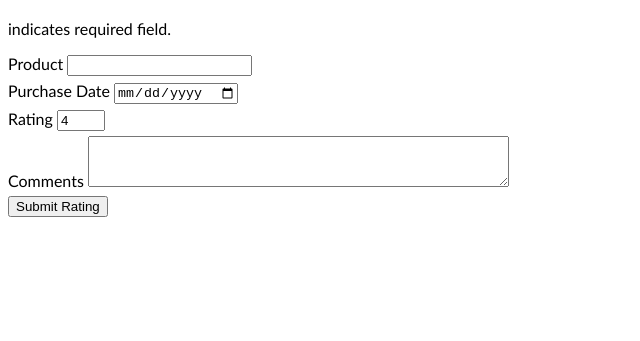
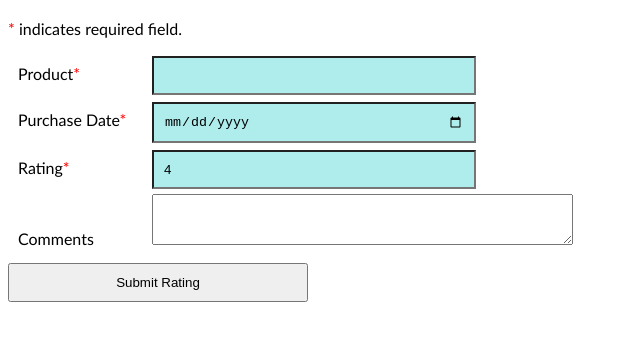
Before and after one commit to pesto-students/p11-venkata-devwithsmile, a plain HTML site: page Week-2/session-5/style_the_form_with_adv_selectors/rate.html in a window 1280 px wide. Shown: the part 63-404 px from the top of the page, without its empty margins (0-640 px from the left). Drawn offline with Linux system fonts and the light colour scheme.

Commit message:
rate  assignment

```diff
--- a/Week-2/session-5/style_the_form_with_adv_selectors/rate.html
+++ b/Week-2/session-5/style_the_form_with_adv_selectors/rate.html
@@ -14,29 +14,49 @@
 
          /* Your solution goes here */
 
+         span{
+            color: red;
+         }
+         label{
+            display: inline-block;
+            padding: 10px;
+            width: 120px;
+         }
 
+         input{
+           padding: 10px;
+           width: 300px;
+         }
+
+         .required{
+            background-color: rgb(175, 236, 236);
+         }
       </style>
    </head>
    <body>
       <h1>Rate a Product</h1>
-      <p><span class="required"></span> indicates required field.</p>
+      <p><span>*</span> indicates required field.</p>
       <form>
          <div>
-            <label class="required">Product</label>
-            <input type="text" name="title">
+            <label >Product<span >*</span></label>
+            <input type="text" name="title" class="required">
          </div>
+
          <div>
-            <label class="required">Purchase Date</label>
-            <input type="date" name="purchase-date">
+            <label >Purchase Date<span >*</span></label>
+            <input type="date" name="purchase-date" class="required">
          </div>
+
          <div>
-            <label class="required">Rating</label>
-            <input type="number" name="rating" value="4" min="1" max="4">
+            <label >Rating<span >*</span></label>
+            <input type="number" name="rating" value="4" min="1" max="4" class="required">
          </div>
+
          <div>
             <label>Comments</label>
             <textarea rows="3" cols="50" name="comments"></textarea>
          </div>
+
          <input type="submit" value="Submit Rating">
       </form>
    </body>
```
